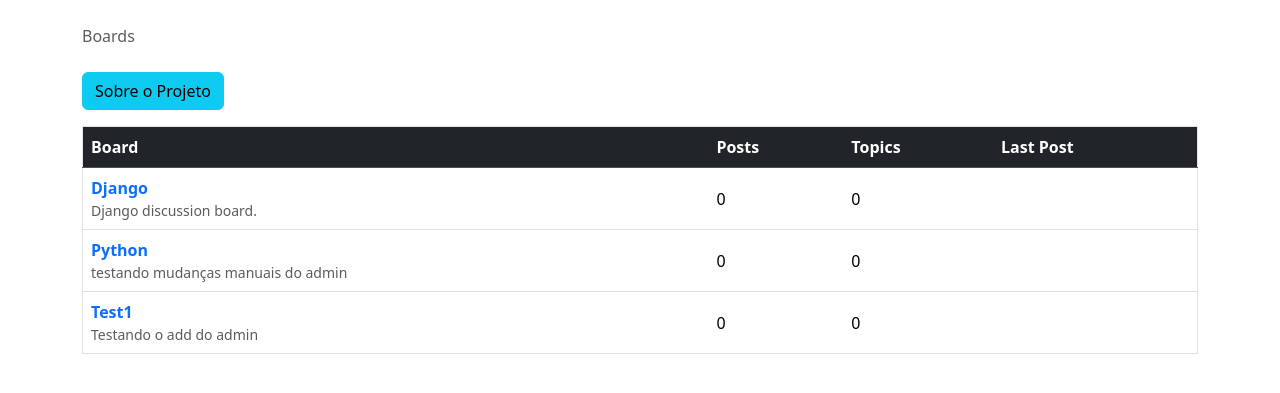
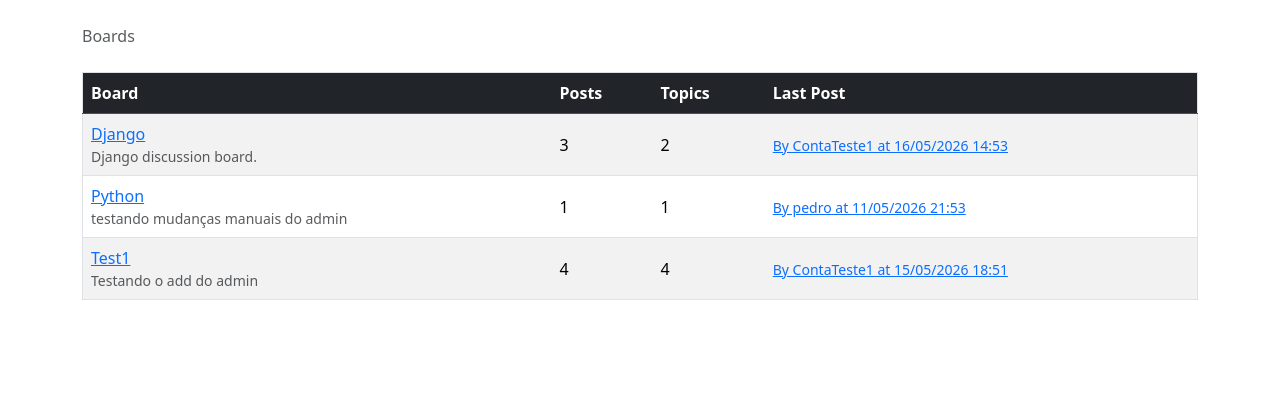
Before and after one commit to PedroPalharesAkaK/Django_Project, a Django app: page / in a window 1280 px wide. Shown: the part 56-449 px from the top of the page. Run offline with Django 5.2, Linux system fonts and the light colour scheme; data comes from the database, SQL or seed files in the repository; some libraries are stand-ins or nearby versions.

Commit message:
mudancas query

```diff
--- a/boards/models.py
+++ b/boards/models.py
@@ -8,6 +8,18 @@
     def __str__(self):
         return self.name
 
+    # 1. Contagem de Posts (Exatamente como na imagem)
+    def get_posts_count(self):
+        return Post.objects.filter(topic__board=self).count()
+
+    # 2. O QUE FALTOU NA IMAGEM: Contagem de Tópicos do Board
+    def get_topics_count(self):
+        return self.topics.count()  # Usa o related_name de Topic para contar direto!
+
+    # 3. Dados do Último Post (Exatamente como na imagem)
+    def get_last_post(self):
+        return Post.objects.filter(topic__board=self).order_by('-created_at').first()
+
 class Topic(models.Model):
     subject = models.CharField(max_length=255)
     last_updated = models.DateTimeField(auto_now_add=True)
@@ -16,6 +28,8 @@
     #, the board field is a ForeignKey to the Board model. It is telling Django that a Topic instance relates to only one Board instance
     #The related_name parameter will be used to create a reverse relationship where the Board instances will have access a list of Topic instances that belong to it.
     starter = models.ForeignKey(User, on_delete=models.CASCADE, related_name='topics')
+    def __str__(self):
+        return self.subject
 
 class Post(models.Model):
     message = models.TextField(max_length=4000)
@@ -27,3 +41,6 @@
     # ADICIONADO: on_delete=models.SET_NULL (para não perder o post se o user sumir)
     updated_by = models.ForeignKey(User, null=True, on_delete=models.SET_NULL, related_name='+') #esse related name diz para nao fazer a reserve relationship
     #teste de git
+    def __str__(self):
+        # Retorna apenas os primeiros 30 caracteres para não inundar o terminal
+        return self.message[:30]
--- a/boards/views.py
+++ b/boards/views.py
@@ -38,7 +38,7 @@
                     topic=topic,
                     created_by=request.user
                 )
-            return redirect('topic_posts', pk=pk, topic_pk=topic_pk)
+            return redirect('topic_posts', pk=pk, topic_pk=topic.pk)
     else:
         form = NewTopicForm()
 
--- a/templates/home.html
+++ b/templates/home.html
@@ -5,10 +5,7 @@
 {% endblock %}
 
 {% block content %}
-  <a href="{% url 'about' %}" class="btn btn-info mb-3">Sobre o Projeto</a>
-
-  <div class="table-responsive">
-    <table class="table border">
+  <table class="table table-striped border">
     <thead class="table-dark">
       <tr>
         <th>Board</th>
@@ -20,22 +17,33 @@
     <tbody>
       {% for board in boards %}
         <tr>
-            <td class="align-middle">
-              <a href="{% url 'board_topics' board.pk %}" class="text-decoration-none fw-bold">{{ board.name }}</a>
+          <td>
+            <a href="{% url 'board_topics' board.pk %}">{{ board.name }}</a>
             <small class="text-muted d-block">{{ board.description }}</small>
           </td>
-            <td class="align-middle">0</td>
-            <td class="align-middle">0</td>
-            <td class="align-middle"></td>
-          </tr>
-        {% empty %}
-          <tr>
-            <td colspan="4" class="text-center text-muted">
-              Nenhum quadro cadastrado ainda.
+          <td class="align-middle">
+            {{ board.get_posts_count }}
+          </td>
+          <td class="align-middle">
+            {{ board.get_topics_count }}
+          </td>
+          <td class="align-middle">
+            {% with post=board.get_last_post %}
+              {% if post %}
+                <small>
+                  <a href="{% url 'topic_posts' board.pk post.topic.pk %}">
+                    By {{ post.created_by.username }} at {{ post.created_at|date:"d/m/Y H:i" }}
+                  </a>
+                </small>
+              {% else %}
+                <small class="text-muted">
+                  <em>No posts yet.</em>
+                </small>
+              {% endif %}
+            {% endwith %}
           </td>
         </tr>
       {% endfor %}
     </tbody>
   </table>
-  </div>
 {% endblock %}
```
Lines whose indentation alone changed are shown as unchanged.
